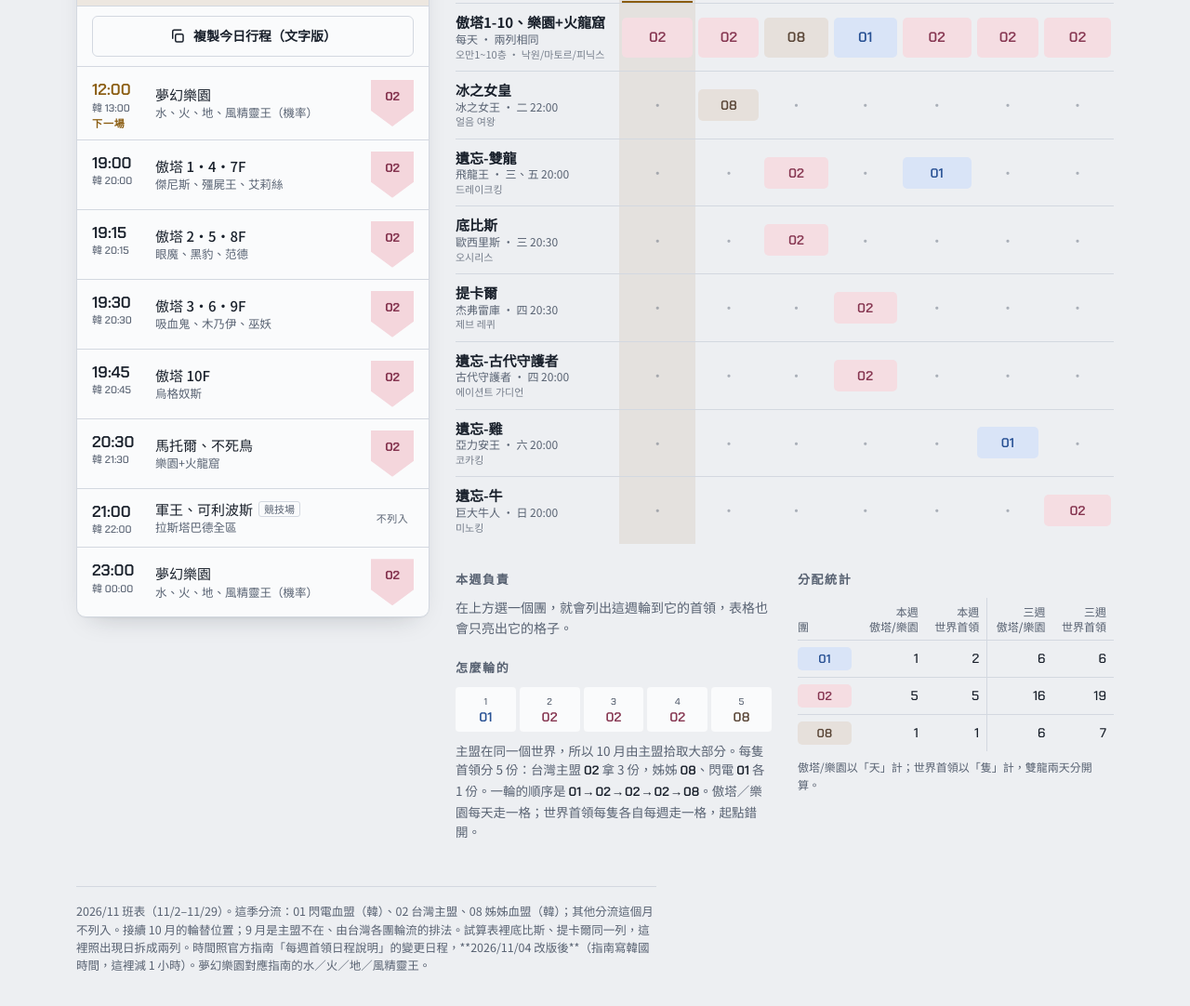
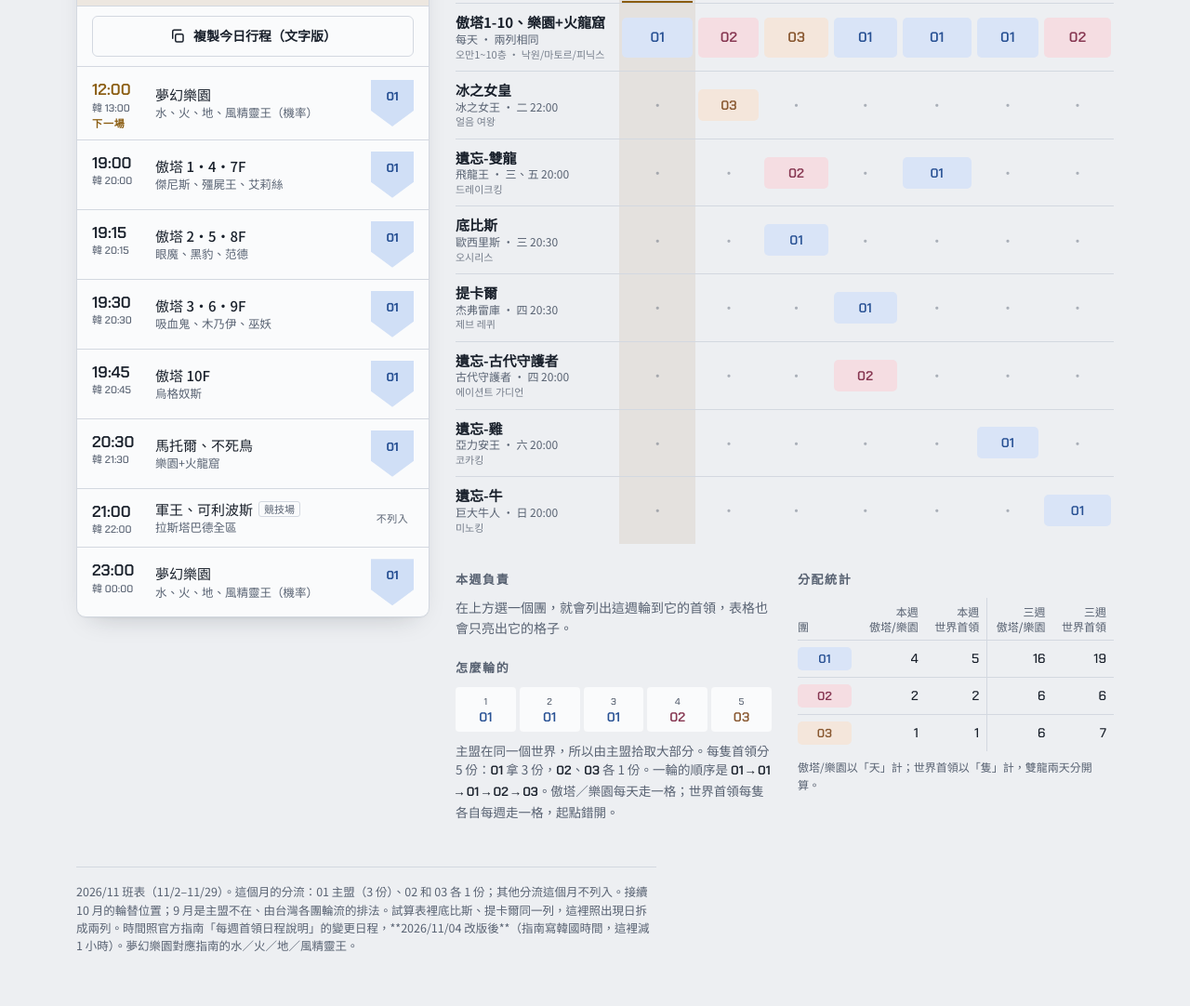
Before and after one commit to Wschedule/pandora-schedule, a plain HTML site: page index.html in a window 1280 px wide. Shown: the part 404-1486 px from the top of the page at 93% size. Drawn offline with Linux system fonts and the light colour scheme.

Commit message:
11 月改成 01 拿 3 份、02／03 各 1 份
Co-Authored-By: Claude Opus 5 <noreply@anthropic.com>

```diff
--- a/index.html
+++ b/index.html
@@ -507,17 +507,17 @@ footer p { margin: 0; padding-top: 16px; border-top: 1px solid var(--rule); font
   var START = Date.UTC(2026, 10, 2);
   var NDAYS = 28;
   var WEEKS = [
-    { daily: ["02", "08", "01", "02", "02", "02", "08"], world: ["02", "02", "01", "02", "08", "02", "02", "08"] },
-    { daily: ["01", "02", "02", "02", "08", "01", "02"], world: ["02", "02", "02", "02", "01", "08", "08", "01"] },
-    { daily: ["02", "02", "08", "01", "02", "02", "02"], world: ["08", "02", "02", "02", "02", "01", "01", "02"] },
-    { daily: ["08", "01", "02", "02", "02", "08", "01"], world: ["01", "08", "02", "08", "02", "02", "02", "02"] }
+    { daily: ["02", "03", "01", "01", "01", "02", "03"], world: ["01", "01", "01", "01", "03", "02", "02", "03"] },
+    { daily: ["01", "01", "01", "02", "03", "01", "01"], world: ["02", "01", "01", "01", "01", "03", "03", "01"] },
+    { daily: ["01", "02", "03", "01", "01", "01", "02"], world: ["03", "02", "01", "02", "01", "01", "01", "01"] },
+    { daily: ["03", "01", "01", "01", "02", "03", "01"], world: ["01", "03", "02", "03", "01", "01", "01", "01"] }
   ];
-  // 這季的分流（§2）：01 閃電、02 台灣主盟、08 姊姊
-  var CYCLE = ["01", "02", "02", "02", "08"];
+  // 11 月的分流（§2）：01 拿 3 份、02 ×1、03 ×1
+  var CYCLE = ["01", "01", "01", "02", "03"];
   var GROUPS = [
-    { code: "01", zh: "閃電血盟 · 韓", ko: "번개 · 한국" },
-    { code: "02", zh: "台灣主盟", ko: "대만 주맹" },
-    { code: "08", zh: "姊姊血盟 · 韓", ko: "언니 · 한국" }
+    { code: "01", zh: "主盟 · 3 份", ko: "주맹 · 3몫" },
+    { code: "02", zh: "1 份", ko: "1몫" },
+    { code: "03", zh: "1 份", ko: "1몫" }
   ];
   // world units: order matches WEEKS[].world; wd 0 = Mon; t = Taiwan time
   // Korean names from the official 09/09 KR update note; row names from the sheet
@@ -600,12 +600,12 @@ footer p { margin: 0; padding-top: 16px; border-top: 1px solid var(--rule); font
       mineDaily: "傲塔1-10、樂園+火龍窟 全天",
       mineDailySub: function (f) { return f("19:00") + "–" + f("19:45") + " 傲塔 · " + f("20:30") + " 火龍窟，樂園 " + f("12:00") + " · " + f("23:00"); },
       ruleTitle: "怎麼輪的",
-      rule: "主盟在同一個世界，所以 10 月由主盟拾取大部分。每隻首領分 5 份：台灣主盟 <span class=\"num\">02</span> 拿 3 份，姊姊 <span class=\"num\">08</span>、閃電 <span class=\"num\">01</span> 各 1 份。一輪的順序是 <span class=\"num\">01 → 02 → 02 → 02 → 08</span>。傲塔／樂園每天走一格；世界首領每隻各自每週走一格，起點錯開。",
+      rule: "主盟在同一個世界，所以由主盟拾取大部分。每隻首領分 5 份：<span class=\"num\">01</span> 拿 3 份，<span class=\"num\">02</span>、<span class=\"num\">03</span> 各 1 份。一輪的順序是 <span class=\"num\">01 → 01 → 01 → 02 → 03</span>。傲塔／樂園每天走一格；世界首領每隻各自每週走一格，起點錯開。",
       patternLabel: "一輪 5 格",
       tallyTitle: "分配統計",
       tallyHead: ["團", "本週<br>傲塔/樂園", "本週<br>世界首領", "三週<br>傲塔/樂園", "三週<br>世界首領"],
       tallyNote: "傲塔/樂園以「天」計；世界首領以「隻」計，雙龍兩天分開算。",
-      footer: "2026/11 班表（11/2–11/29）。這季分流：01 閃電血盟（韓）、02 台灣主盟、08 姊姊血盟（韓）；其他分流這個月不列入。接續 10 月的輪替位置；9 月是主盟不在、由台灣各團輪流的排法。試算表裡底比斯、提卡爾同一列，這裡照出現日拆成兩列。時間照官方指南「每週首領日程說明」的變更日程，**2026/11/04 改版後**（指南寫韓國時間，這裡減 1 小時）。夢幻樂園對應指南的水／火／地／風精靈王。"
+      footer: "2026/11 班表（11/2–11/29）。這個月的分流：01 主盟（3 份）、02 和 03 各 1 份；其他分流這個月不列入。接續 10 月的輪替位置；9 月是主盟不在、由台灣各團輪流的排法。試算表裡底比斯、提卡爾同一列，這裡照出現日拆成兩列。時間照官方指南「每週首領日程說明」的變更日程，**2026/11/04 改版後**（指南寫韓國時間，這裡減 1 小時）。夢幻樂園對應指南的水／火／地／風精靈王。"
     },
     ko: {
       doc: "판도라 루팅 순번표",
@@ -657,12 +657,12 @@ footer p { margin: 0; padding-top: 16px; border-top: 1px solid var(--rule); font
       mineDaily: "오만1~10층, 몽환의 낙원/마토르/피닉스 종일",
       mineDailySub: function (f) { return f("19:00") + "–" + f("19:45") + " 오만 · " + f("20:30") + " 화룡굴, 낙원 " + f("12:00") + " · " + f("23:00"); },
       ruleTitle: "순번 규칙",
-      rule: "주맹이 같은 월드에 있어 10월은 주맹이 대부분을 루팅합니다. 모든 보스는 5몫으로 나눕니다: 대만 주맹 <span class=\"num\">02</span> 3몫, 언니 <span class=\"num\">08</span>·번개 <span class=\"num\">01</span> 각 1몫. 한 바퀴 순서는 <span class=\"num\">01 → 02 → 02 → 02 → 08</span>. 오만/낙원은 하루에 한 칸씩, 월드 보스는 보스마다 매주 한 칸씩 진행하며 시작 위치가 서로 다릅니다.",
+      rule: "주맹이 같은 월드에 있어 주맹이 대부분을 루팅합니다. 모든 보스는 5몫으로 나눕니다: <span class=\"num\">01</span> 3몫, <span class=\"num\">02</span>·<span class=\"num\">03</span> 각 1몫. 한 바퀴 순서는 <span class=\"num\">01 → 01 → 01 → 02 → 03</span>. 오만/낙원은 하루에 한 칸씩, 월드 보스는 보스마다 매주 한 칸씩 진행하며 시작 위치가 서로 다릅니다.",
       patternLabel: "한 바퀴 5칸",
       tallyTitle: "배분 통계",
       tallyHead: ["팀", "이번 주<br>오만/낙원", "이번 주<br>월드 보스", "3주 합계<br>오만/낙원", "3주 합계<br>월드 보스"],
       tallyNote: "오만/낙원은 일수, 월드 보스는 마리 수 기준. 드레이크 킹은 두 요일을 따로 셉니다.",
-      footer: "2026년 11월 일정 (11/2–11/29). 이번 시즌 분류: 01 번개 혈맹(한국), 02 대만 주맹, 08 언니 혈맹(한국); 다른 분류는 이번 달 제외입니다. 10월 순번을 이어서 진행합니다. 9월은 주맹이 없어 대만 각 팀이 돌아가며 맡는 방식이었습니다. 스프레드시트에서는 오시리스와 제브레퀴가 한 줄이지만 여기서는 출현 요일별로 나눴습니다. 시간은 공식 가이드 「주간 보스 일정」의 변경 일정 기준이며 **2026/11/04 업데이트 이후** 시간입니다. 몽환의 낙원은 가이드의 물·불·땅·바람의 대정령입니다."
+      footer: "2026년 11월 일정 (11/2–11/29). 이번 달 분류: 01 주맹(3몫), 02·03 각 1몫; 다른 분류는 이번 달 제외입니다. 10월 순번을 이어서 진행합니다. 9월은 주맹이 없어 대만 각 팀이 돌아가며 맡는 방식이었습니다. 스프레드시트에서는 오시리스와 제브레퀴가 한 줄이지만 여기서는 출현 요일별로 나눴습니다. 시간은 공식 가이드 「주간 보스 일정」의 변경 일정 기준이며 **2026/11/04 업데이트 이후** 시간입니다. 몽환의 낙원은 가이드의 물·불·땅·바람의 대정령입니다."
     }
   };
 
```
